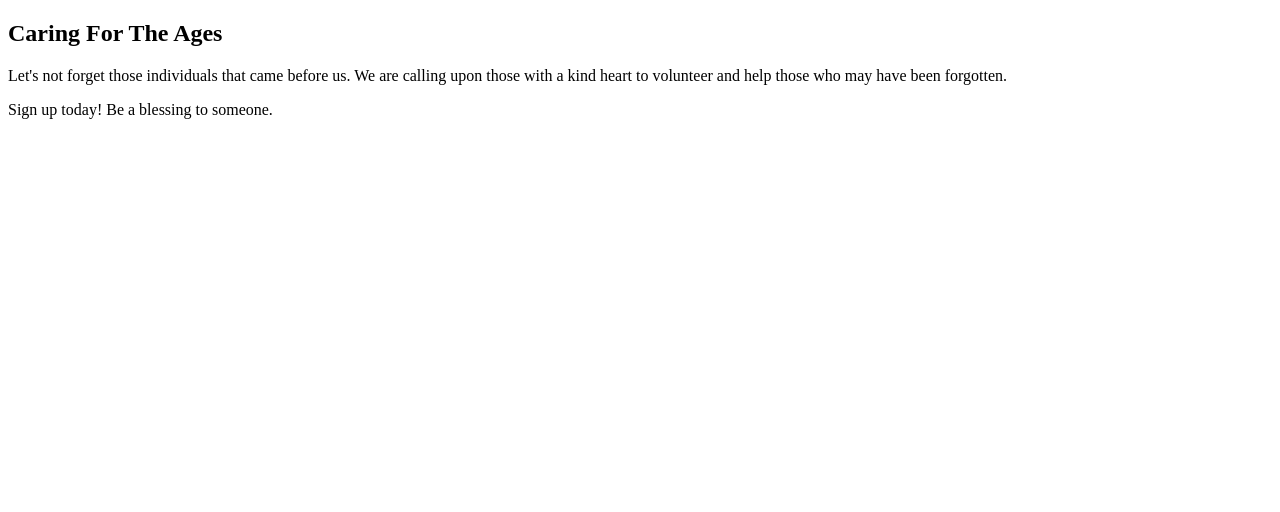
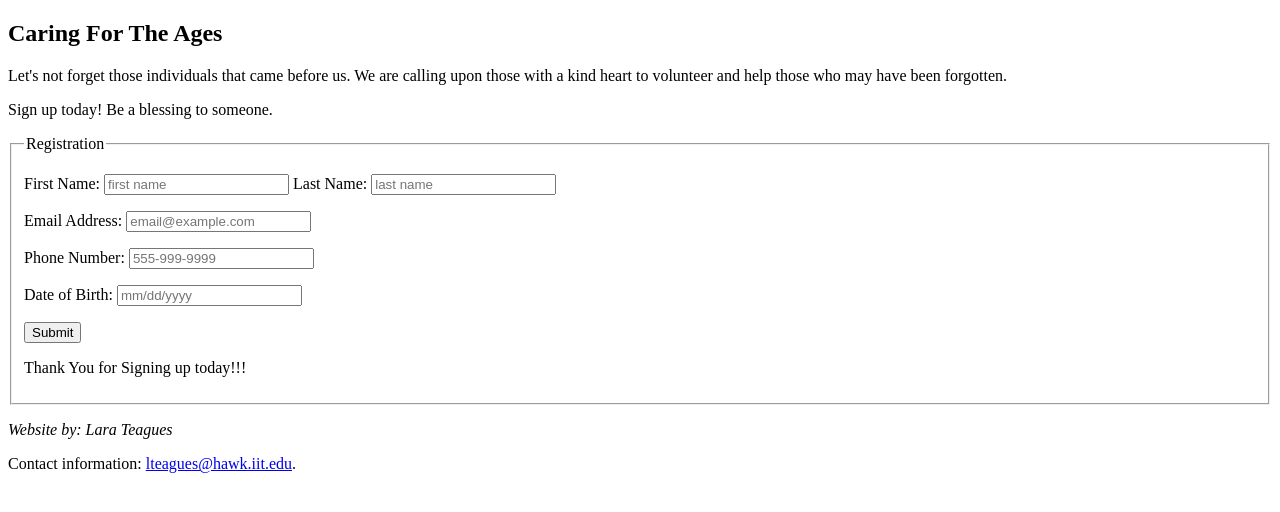
Before and after one commit to lteagues1/Project-1, a plain HTML site: page index.html in a window 1280 px wide. Drawn offline with Linux system fonts and the light colour scheme.

Commit message:
Update index.html

```diff
--- a/index.html
+++ b/index.html
@@ -13,4 +13,31 @@
     <p>
       Sign up today! Be a blessing to someone.
     </p>
-  <form>
+<form method ="POST">
+  <fieldset name=" Information">
+     <legend>Registration</legend>
+        <p>
+            <label>First Name: <input type="text" name="first_name_field" placeholder="first name"></label>
+            <label>Last Name: <input type="text" name="last_name_field" placeholder="last name"></label>
+        </p>
+        <p>
+            <label>Email Address: <input type="text" name="email_address_field" placeholder="email@example.com"></label>
+        </p>
+        <p>
+            <label>Phone Number: <input type="text" name="phone_number_field" placeholder="555-999-9999"></label>
+        </p>
+        <p>
+            <label>Date of Birth: <input type="text" name="dob_field" placeholder="mm/dd/yyyy"></label>
+        </p>
+          <div>
+            <input type="submit" value="Submit">
+          </div>
+    <p>
+      Thank You for Signing up today!!!
+    </p>
+  </fieldset>
+  </form>
+    <footer>
+        <p><i>Website by: Lara Teagues</i></p>
+        <p>Contact information: <a href="mailto:lteagues@hawk.iit.edu">lteagues@hawk.iit.edu</a>.</p>
+    </footer>
```
